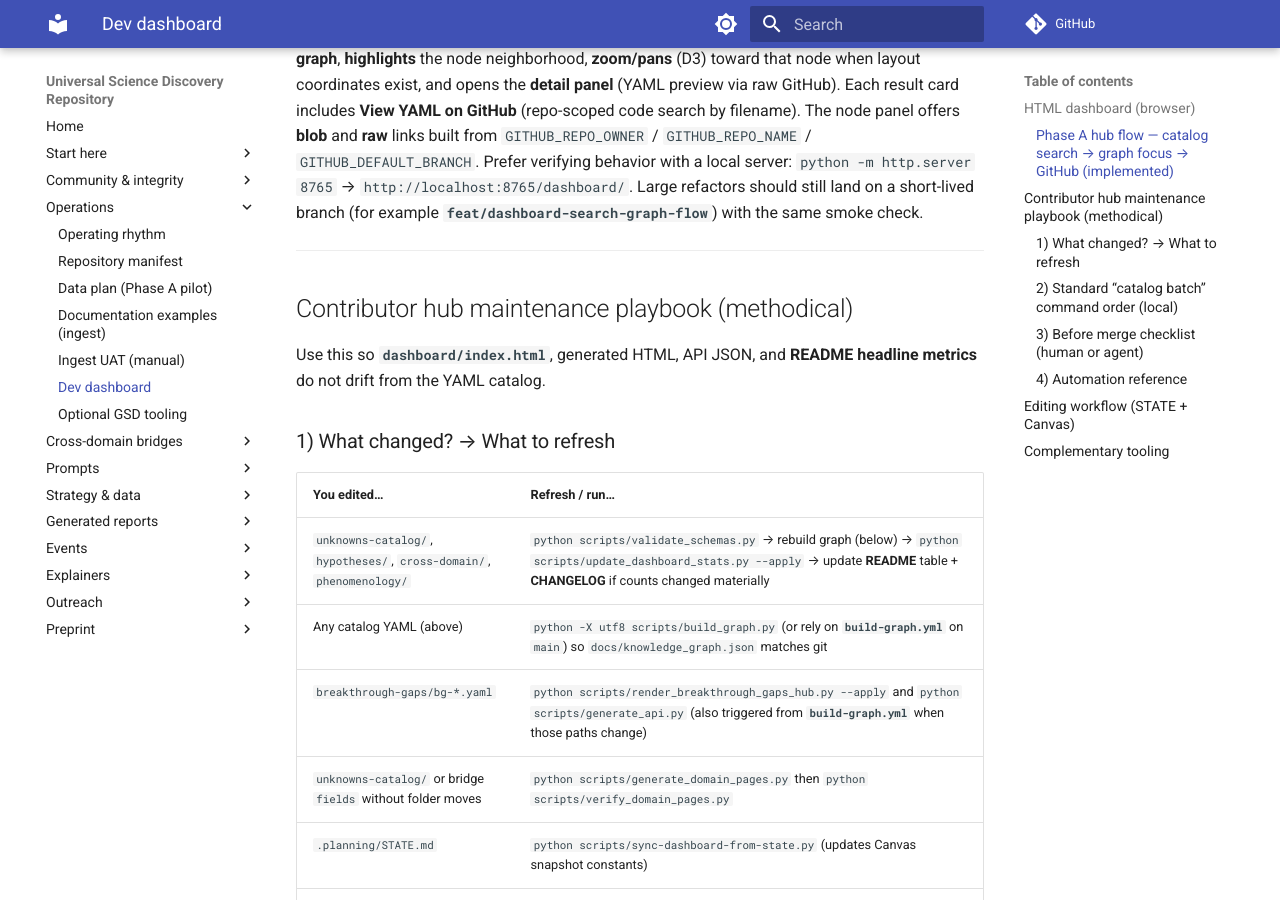
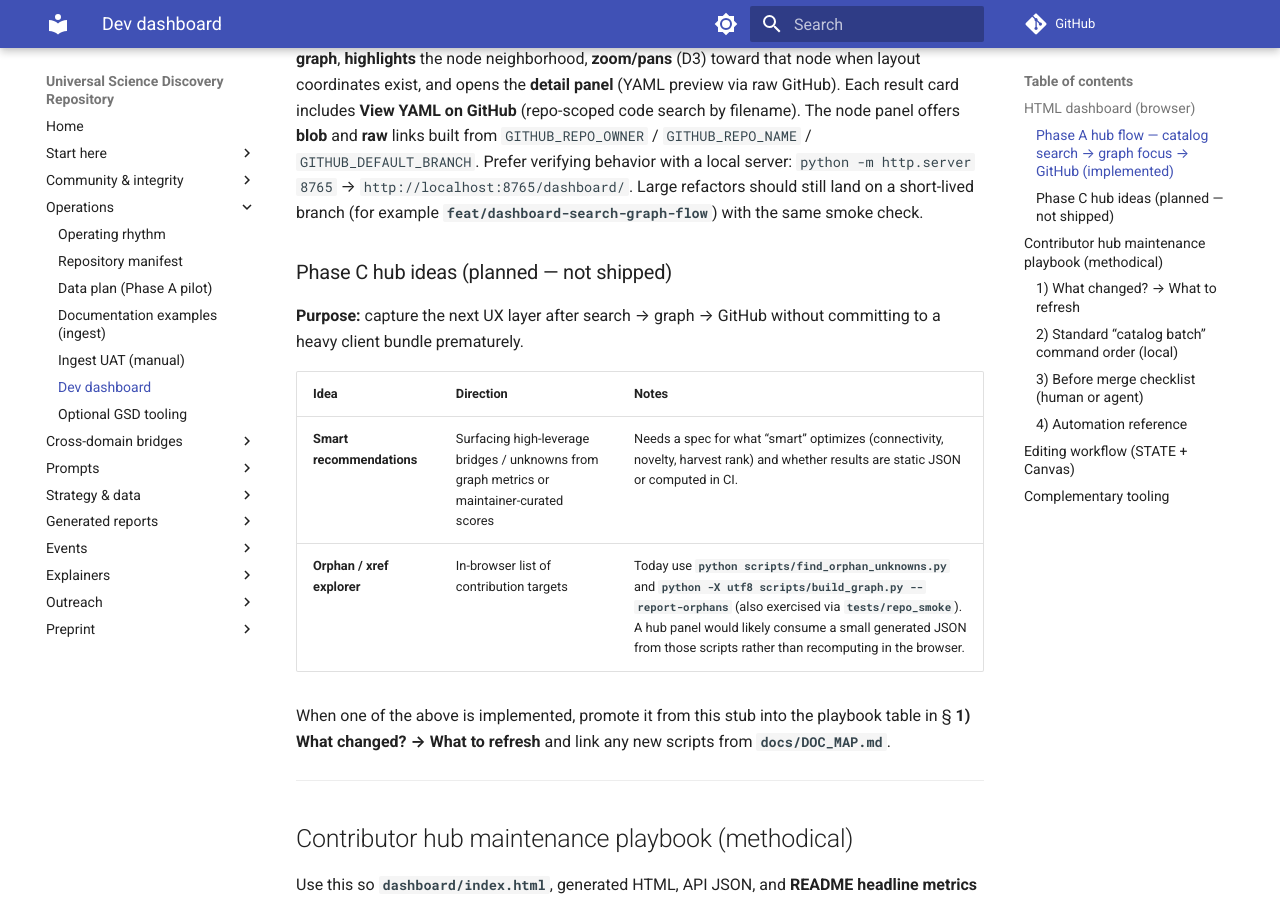
Before and after one commit to KR8ZYSHO3/Universal-Science-Discovery, an MkDocs documentation site: the page built from docs/DEV_DASHBOARD.md, in a window 1280 px wide and 900 px high, scrolled down 651 px. Built offline with MkDocs 1.6.1 and Material for MkDocs 9.7.7, drawn with Linux system fonts in a browser that asks for light colours; comment, search, counter and statistics services are not loaded.

Commit message:
feat(dashboard): Phase B follow-up — PATH_TO_SUCCESS link, touch hints, Phase C stub
- Hub: snapshot foot links docs/PATH_TO_SUCCESS.md; graph zoom hint for coarse pointers; loading status aria-live.
- docs/DEV_DASHBOARD.md: Phase C stub (smart recs, orphan explorer).
- README: phenomenology row + sourcing footnote; STATE/handoff/CHANGELOG; canvas sync from STATE.

Co-authored-by: Cursor <cursoragent@cursor.com>

```diff
--- a/docs/DEV_DASHBOARD.md
+++ b/docs/DEV_DASHBOARD.md
@@ -11,6 +11,17 @@ The Cursor Canvas at [`canvases/Progress.canvas.tsx`](../canvases/Progress.canva
 ### Phase A hub flow — catalog search → graph focus → GitHub (implemented)
 
 **Shipped in hub JS (`dashboard/index.html`):** choosing a **catalog search** hit scrolls to **Knowledge graph**, **highlights** the node neighborhood, **zoom/pans** (D3) toward that node when layout coordinates exist, and opens the **detail panel** (YAML preview via raw GitHub). Each result card includes **View YAML on GitHub** (repo-scoped code search by filename). The node panel offers **blob** and **raw** links built from `GITHUB_REPO_OWNER` / `GITHUB_REPO_NAME` / `GITHUB_DEFAULT_BRANCH`. Prefer verifying behavior with a local server: `python -m http.server 8765` → `http://localhost:8765/dashboard/`. Large refactors should still land on a short-lived branch (for example **`feat/dashboard-search-graph-flow`**) with the same smoke check.
+
+### Phase C hub ideas (planned — not shipped)
+
+**Purpose:** capture the next UX layer after search → graph → GitHub without committing to a heavy client bundle prematurely.
+
+| Idea | Direction | Notes |
+|------|-----------|--------|
+| **Smart recommendations** | Surfacing high-leverage bridges / unknowns from graph metrics or maintainer-curated scores | Needs a spec for what “smart” optimizes (connectivity, novelty, harvest rank) and whether results are static JSON or computed in CI. |
+| **Orphan / xref explorer** | In-browser list of contribution targets | Today use **`python scripts/find_orphan_unknowns.py`** and **`python -X utf8 scripts/build_graph.py --report-orphans`** (also exercised via **`tests/repo_smoke`**). A hub panel would likely consume a small generated JSON from those scripts rather than recomputing in the browser. |
+
+When one of the above is implemented, promote it from this stub into the playbook table in § **1) What changed? → What to refresh** and link any new scripts from **`docs/DOC_MAP.md`**.
 
 ---
 
```
Also changed, not shown: .planning/STATE.md (+1 -1 lines), .planning/handoffs/GROK_CONSULTANT_LATEST.md (+21 -0 lines), CHANGELOG.md (+9 -1 lines), README.md (+6 -4 lines), dashboard/README.md (+2 -1 lines), 2 other files.
